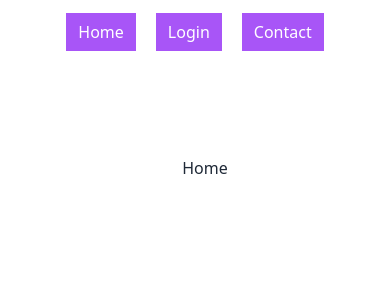
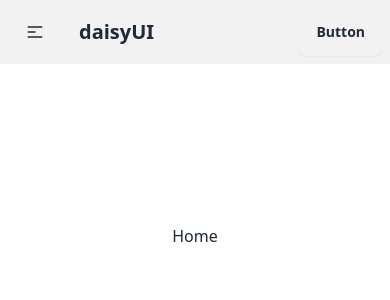
Before and after one commit to mstsurnalyakter/auth-project, a React (Vite) app: page / in a window 390 px wide. Shown: the top 300 px of the page. Built offline with nearby package versions, Linux system fonts and the light colour scheme.

Commit message:
navbar added

```diff
--- a/src/components/Navbar/Navbar.jsx
+++ b/src/components/Navbar/Navbar.jsx
@@ -2,13 +2,58 @@
 
 
 const Navbar = () => {
+  const navLink = (
+    <>
+      <Link to={"/"}>Home</Link>
+      <Link to={"/register"}>Register</Link>
+      <Link to={"/login"}>Login</Link>
+      <Link to={"/contact"}>Contact</Link>
+    </>
+  );
   return (
-    <div className="space-x-5 mt-5 mb-28">
-        <Link className="bg-purple-500 text-white px-3 py-2" to={"/"}>Home</Link>
-        <Link className="bg-purple-500 text-white px-3 py-2" to={"/login"}>Login</Link>
-        <Link className="bg-purple-500 text-white px-3 py-2" to={"/contact"}>Contact</Link>
+    <div >
+      <div className="navbar bg-base-200">
+        <div className="navbar-start">
+          <div className="dropdown">
+            <div tabIndex={0} role="button" className="btn btn-ghost lg:hidden">
+              <svg
+                xmlns="http://www.w3.org/2000/svg"
+                className="h-5 w-5"
+                fill="none"
+                viewBox="0 0 24 24"
+                stroke="currentColor"
+              >
+                <path
+                  strokeLinecap="round"
+                  strokeLinejoin="round"
+                  strokeWidth="2"
+                  d="M4 6h16M4 12h8m-8 6h16"
+                />
+              </svg>
+            </div>
+            <ul
+              tabIndex={0}
+              className="menu menu-sm dropdown-content mt-3 z-[1] p-2 shadow bg-base-100 rounded-box w-52 space-y-5"
+            >
+              {navLink}
+            </ul>
+          </div>
+          <a className="btn btn-ghost text-xl">daisyUI</a>
+        </div>
+        <div className="navbar-center hidden lg:flex">
+          <ul className="menu menu-horizontal px-1 space-x-6">
+
+            {
+              navLink
+            }
+          </ul>
+        </div>
+        <div className="navbar-end">
+          <a className="btn">Button</a>
+        </div>
+      </div>
     </div>
-  )
+  );
 }
 
 export default Navbar
--- a/src/layout/Main.jsx
+++ b/src/layout/Main.jsx
@@ -4,11 +4,13 @@
 
 const Main = () => {
   return (
-    <div className="flex items-center justify-center mb-10 space-x-5 flex-col">
-        <Navbar/>
-        <Outlet/>
+    <div className="">
+      <Navbar />
+      <div className="flex items-center justify-center mt-40">
+        <Outlet />
+      </div>
     </div>
-  )
+  );
 }
 
 export default Main
--- /dev/null
+++ b/src/pages/Register/Register.jsx
@@ -0,0 +1,9 @@
+
+
+const Register = () => {
+  return (
+    <div>Register</div>
+  )
+}
+
+export default Register
```
Also changed, not shown: src/router/Routes.jsx (+18 -13 lines).
